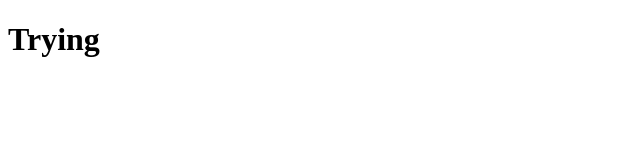
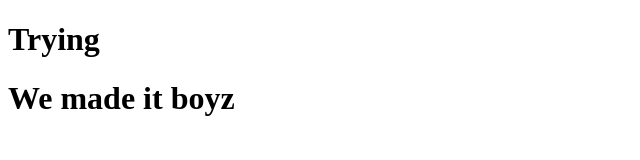
Before and after one commit to Afrikan-Son/fork-it, a plain HTML site: page index.html in a window 1280 px wide. Shown: the whole page, without its empty margins (0-640 px from the left). Drawn offline with Linux system fonts and the light colour scheme.

Commit message:
Added an h1 to index.html

```diff
--- a/index.html
+++ b/index.html
@@ -8,5 +8,6 @@
 </head>
 <body>
 <h1>Trying</h1>
+<h1>We made it boyz</h1>
 </body>
 </html>
```
